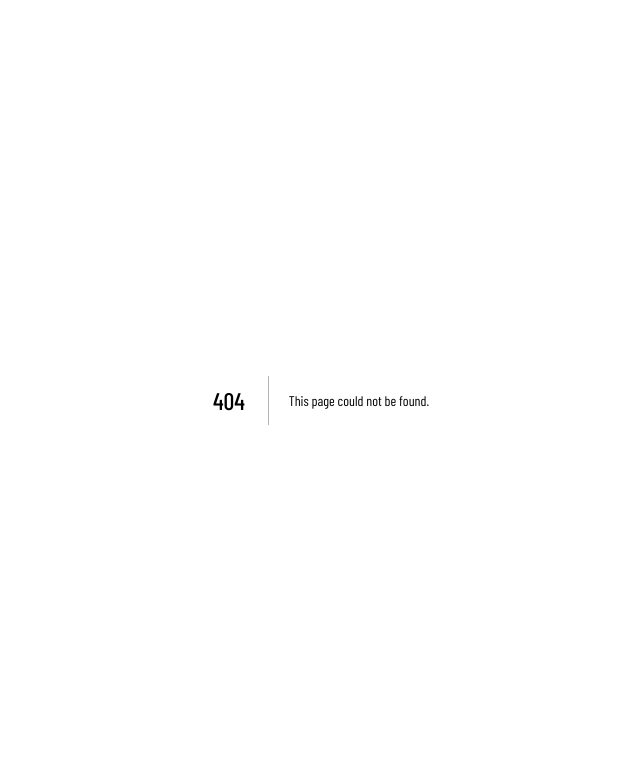
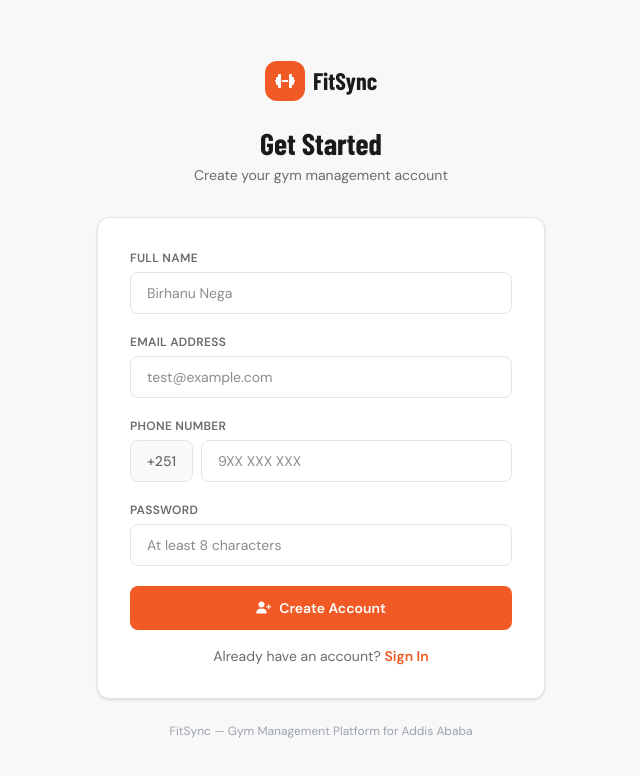
Before and after one commit to ydejene/fitsync, a Next.js app in the folder frontend/: page /register in a window 1280 px wide. Before the commit this address had no page. Shown: the top 776 px of the page, without its empty margins (319-959 px from the left). Built offline with nearby package versions, Linux system fonts and the light colour scheme; no server answers.

Commit message:
feat(auth): build registration page with strict regex input validations

```diff
--- /dev/null
+++ b/frontend/src/app/(auth)/register/page.tsx
@@ -0,0 +1,210 @@
+"use client";
+
+/**
+ * Register Page — /register
+ * Gym owner signup form. Creates account with OWNER role and 'pending' subscription.
+ * On success, redirects to /subscribe for plan selection and payment.
+ */
+
+import { useState } from "react";
+import { useRouter } from "next/navigation";
+import Link from "next/link";
+
+export default function RegisterPage() {
+  const router = useRouter();
+  const [form, setForm] = useState({
+    fullName: "",
+    email: "",
+    password: "",
+    phone: "",
+  });
+  const [error, setError] = useState("");
+  const [loading, setLoading] = useState(false);
+
+  const BACKEND_URL = process.env.NEXT_PUBLIC_BACKEND_URL || "http://localhost:5000";
+
+  async function handleSubmit(e: React.FormEvent) {
+    e.preventDefault();
+    setLoading(true);
+    setError("");
+
+    // 1. Full Name Validation: At least two words, each at least 2 chars long
+    const nameParts = form.fullName.trim().split(/\s+/);
+    if (nameParts.length < 2 || nameParts.some(part => part.length < 2)) {
+      setError("Please enter a valid full name (first and last name, at least 2 characters each).");
+      setLoading(false);
+      return;
+    }
+
+    // 2. Email Validation: Valid format structure with standard domains
+    const emailRegex = /^[a-zA-Z0-9._-]+@[a-zA-Z0-9.-]+\.[a-zA-Z]{2,}$/;
+    if (!emailRegex.test(form.email)) {
+      setError("Please enter a valid email address.");
+      setLoading(false);
+      return;
+    }
+
+    // 3. Phone Validation: Exact 9 digits starting with 9 or 7
+    const phoneRegex = /^[79]\d{8}$/;
+    if (!phoneRegex.test(form.phone)) {
+      setError("Please enter a valid 9-digit Ethiopian phone number starting with 9 or 7.");
+      setLoading(false);
+      return;
+    }
+
+    // 4. Password Validation: Strong password rules
+    if (form.password.length < 8) {
+      setError("Password must be at least 8 characters long.");
+      setLoading(false);
+      return;
+    }
+    if (!/(?=.*[a-zA-Z])(?=.*\d)/.test(form.password)) {
+      setError("Password must contain at least one letter and one number.");
+      setLoading(false);
+      return;
+    }
+
+    try {
+      const payload = {
+        ...form,
+        phone: `+251${form.phone}`
+      };
+
+      const res = await fetch(`${BACKEND_URL}/api/auth/register`, {
+        method: "POST",
+        headers: { "Content-Type": "application/json" },
+        body: JSON.stringify(payload),
+        credentials: "include",
+      });
+
+      const data = await res.json();
+
+      if (!res.ok || !data.success) {
+        setError(data.message || "Registration failed");
+        return;
+      }
+
+      // Success — redirect to pricing/subscribe page
+      router.push("/subscribe");
+    } catch (err) {
+      setError("Cannot connect to server. Is the backend running?");
+      console.error("Register Error:", err);
+    } finally {
+      setLoading(false);
+    }
+  }
+
+  return (
+    <div className="min-h-screen bg-brand-off-white flex items-center justify-center px-4 font-sans py-12">
+      <div className="w-full max-w-md">
+        {/* Logo */}
+        <div className="text-center mb-8">
+          <Link href="/" className="inline-flex items-center gap-2 mb-6">
+            <div className="w-10 h-10 bg-brand-orange rounded-xl flex items-center justify-center">
+              <i className="fa-solid fa-dumbbell text-white" />
+            </div>
+            <span className="font-display text-2xl font-bold text-text-primary">FitSync</span>
+          </Link>
+          <h1 className="font-display text-3xl font-bold text-text-primary">Get Started</h1>
+          <p className="text-sm text-text-secondary mt-1">
+            Create your gym management account
+          </p>
+        </div>
+
+        <div className="card p-8">
+          <form onSubmit={handleSubmit} className="space-y-5">
+            <div>
+              <label className="block text-xs font-semibold uppercase tracking-wide text-text-secondary mb-1.5">
+                Full Name
+              </label>
+              <input
+                type="text"
+                className="input"
+                placeholder="Birhanu Nega"
+                value={form.fullName}
+                onChange={(e) => setForm({ ...form, fullName: e.target.value })}
+                required
+              />
+            </div>
+            <div>
+              <label className="block text-xs font-semibold uppercase tracking-wide text-text-secondary mb-1.5">
+                Email Address
+              </label>
+              <input
+                type="email"
+                className="input"
+                placeholder="test@example.com"
+                value={form.email}
+                onChange={(e) => setForm({ ...form, email: e.target.value })}
+                required
+              />
+            </div>
+            <div>
+              <label className="block text-xs font-semibold uppercase tracking-wide text-text-secondary mb-1.5">
+                Phone Number
+              </label>
+              <div className="flex gap-2">
+                <div className="flex items-center justify-center px-4 bg-gray-50 border border-border-base rounded-lg text-sm text-text-secondary font-medium shrink-0">
+                  +251
+                </div>
+                <input
+                  type="tel"
+                  className="input flex-1"
+                  placeholder="9XX XXX XXX"
+                  value={form.phone}
+                  onChange={(e) => {
+                    const digits = e.target.value.replace(/\D/g, '').slice(0, 9);
+                    setForm({ ...form, phone: digits });
+                  }}
+                  required
+                />
+              </div>
+            </div>
+            <div>
+              <label className="block text-xs font-semibold uppercase tracking-wide text-text-secondary mb-1.5">
+                Password
+              </label>
+              <input
+                type="password"
+                className="input"
+                placeholder="At least 8 characters"
+                value={form.password}
+                onChange={(e) => setForm({ ...form, password: e.target.value })}
+                required
+                minLength={8}
+              />
+            </div>
+
+            {error && (
+              <div className="flex items-start gap-2 p-3 bg-red-50 border border-red-100 rounded-lg">
+                <i className="fa-solid fa-circle-exclamation text-red-500 text-sm mt-0.5" />
+                <span className="text-sm text-red-600 leading-tight">{error}</span>
+              </div>
+            )}
+
+            <button type="submit" className="btn-primary w-full justify-center py-3" disabled={loading}>
+              {loading ? (
+                <><i className="fa-solid fa-spinner fa-spin text-xs" /> Creating Account...</>
+              ) : (
+                <><i className="fa-solid fa-user-plus text-xs" /> Create Account</>
+              )}
+            </button>
+          </form>
+
+          <div className="mt-4 text-center">
+            <p className="text-sm text-text-secondary">
+              Already have an account?{" "}
+              <Link href="/login" className="text-brand-orange font-semibold hover:underline">
+                Sign In
+              </Link>
+            </p>
+          </div>
+        </div>
+
+        <p className="text-center text-xs text-text-muted mt-6">
+          FitSync — Gym Management Platform for Addis Ababa
+        </p>
+      </div>
+    </div>
+  );
+}
```
